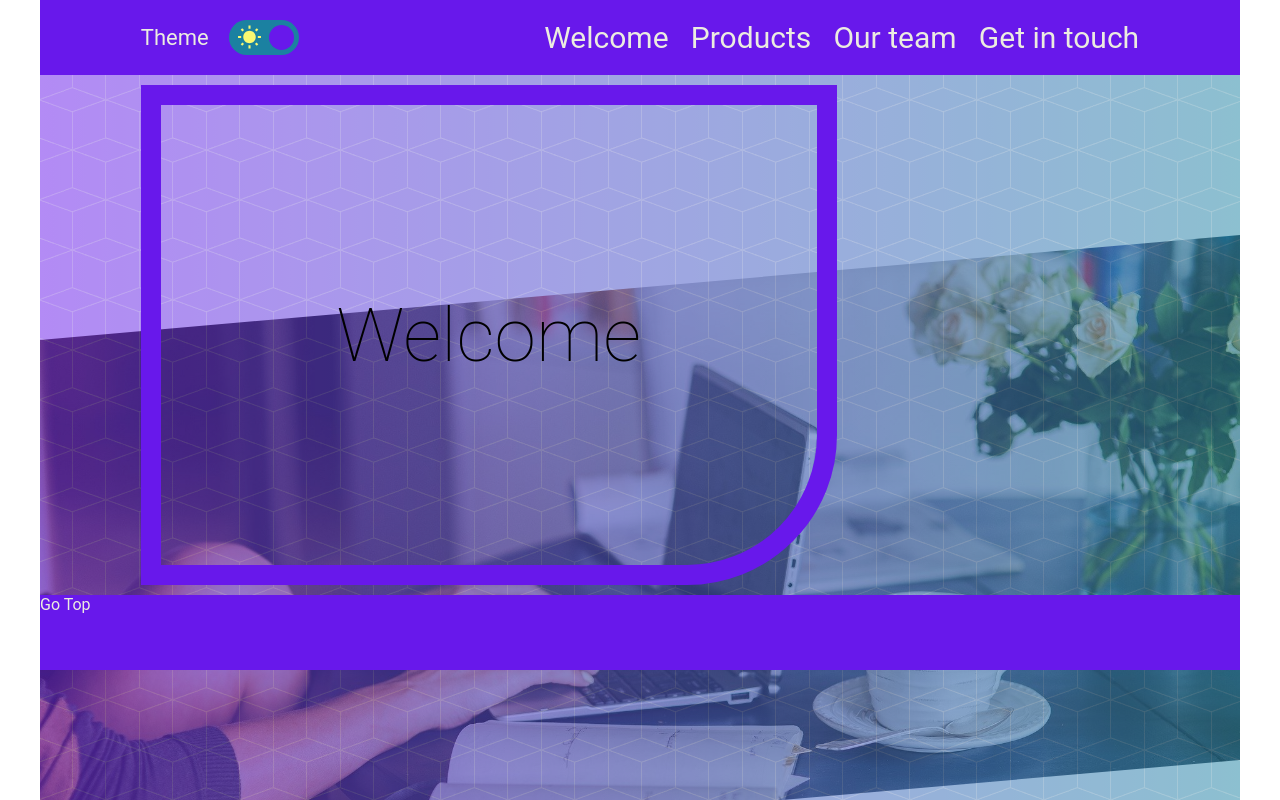
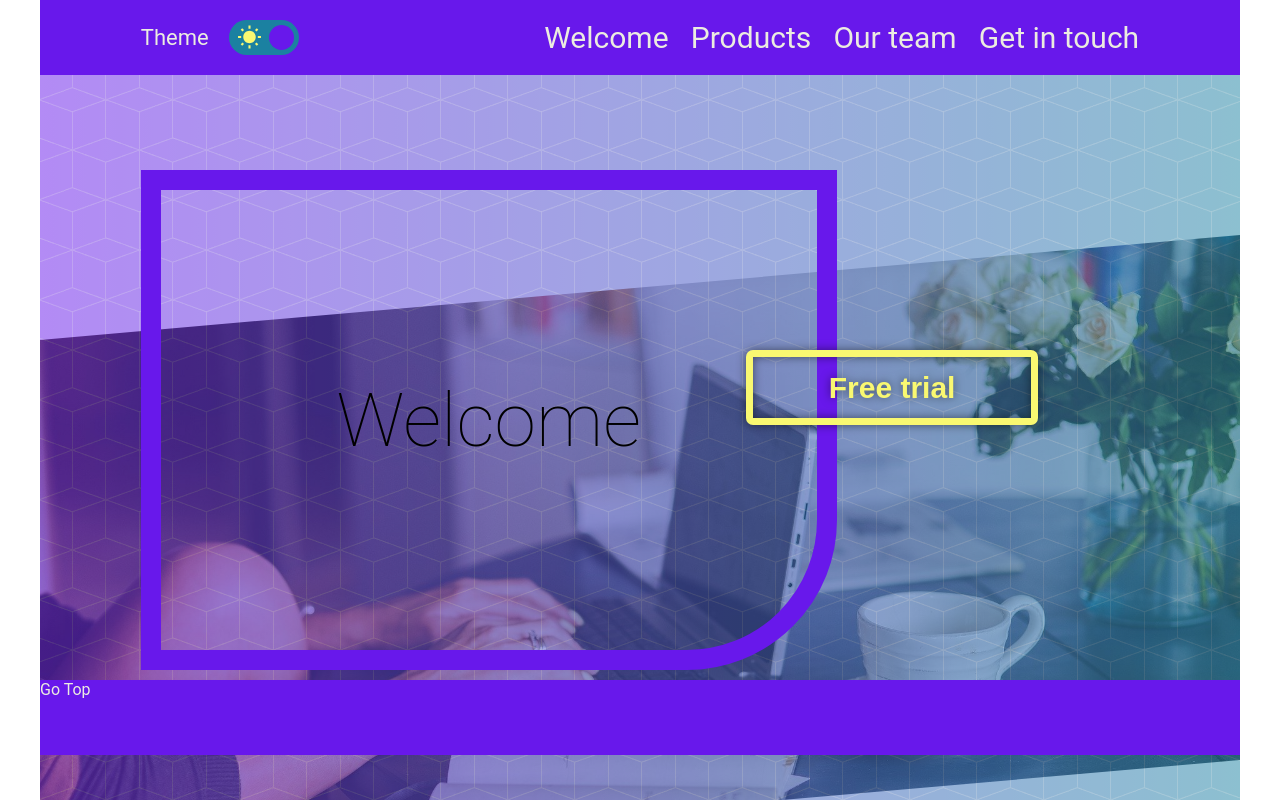
Before and after one commit to AlexanderPershin/themed-spa, a React (Create React App) app: page / in a window 1280 px wide. Built offline with nearby package versions, Linux system fonts and the light colour scheme.

Commit message:
free trial button added

```diff
--- a/src/components/Layers/LayerOne.js
+++ b/src/components/Layers/LayerOne.js
@@ -13,7 +13,7 @@ const StyledDiv = styled.div`
   min-height: 700px;
   &:not(:last-child) {
     /* Gap between divs */
-    margin-bottom: 150px;
+    margin-bottom: 250px;
   }
 `;
 
--- a/src/components/Layers/LayerThree.js
+++ b/src/components/Layers/LayerThree.js
@@ -1,5 +1,6 @@
-import React from 'react';
-import styled from 'styled-components';
+import React, { useContext } from 'react';
+import styled, { ThemeContext } from 'styled-components';
+import { useSpring, animated, config } from 'react-spring';
 import Welcome from '../widgets/Welcome';
 
 const StyledContainer = styled.div`
@@ -9,7 +10,28 @@ const StyledContainer = styled.div`
   grid-gap: 10px;
 `;
 
+const AccentBtn = styled(animated.button)`
+  grid-column: 8 / 11;
+  grid-row: 4 / 5;
+  cursor: pointer;
+  border-radius: ${({ theme }) => theme.borderRadius};
+  border: 7px solid ${({ theme }) => theme.colors.accent};
+  font-size: ${({ theme }) => theme.fontSizes.lg};
+  font-weight: bold;
+  color: ${({ theme }) => theme.colors.accent};
+  outline: none;
+  background-color: transparent;
+`;
+
 const LayerThree = props => {
+  const themeContext = useContext(ThemeContext);
+
+  const [{ y, sh }, set] = useSpring(() => ({
+    y: 10,
+    sh: 0,
+    config: config.wobbly
+  }));
+
   const handleScroll = to => {
     const { parallRef } = props;
 
@@ -18,10 +40,31 @@ const LayerThree = props => {
     }
   };
 
+  const handleFreeTrial = () => {
+    alert('Something cool happened!');
+  };
+
   return (
     <div>
       <StyledContainer>
         <Welcome />
+        <AccentBtn
+          style={{
+            transform: y.interpolate(v => `translateY(${v}px`),
+            boxShadow: sh.interpolate(
+              v =>
+                `0 ${v}px 10px ${v /
+                  2}px rgba(0,0,0,0.5), inset 0 ${v}px 10px ${v /
+                  2}px rgba(0,0,0,0.5)`
+            ),
+            textShadow: sh.interpolate(v => `0 ${v}px 10px rgba(0,0,0,0.5)`)
+          }}
+          onMouseEnter={() => set({ y: 0, sh: 10 })}
+          onMouseLeave={() => set({ y: 10, sh: 0 })}
+          onClick={handleFreeTrial}
+        >
+          Free trial
+        </AccentBtn>
       </StyledContainer>
     </div>
   );
--- a/src/components/widgets/Welcome.js
+++ b/src/components/widgets/Welcome.js
@@ -3,7 +3,7 @@ import styled from 'styled-components';
 
 const StyledWelcome = styled.div`
   grid-column: 2 / 9;
-  grid-row: 1 / 7;
+  grid-row: 2 / 8;
   border: 20px solid ${({ theme }) => theme.colors.primary};
   border-bottom-right-radius: 150px;
   display: flex;
--- a/src/themes/defaultTheme.js
+++ b/src/themes/defaultTheme.js
@@ -15,5 +15,7 @@ export default {
     md: `22px`,
     lg: `30px`,
     xl: `45px`
-  }
+  },
+  shadows: ['0 0 10px rgba(0,0,0,0.5)', '0 3px 10px rgba(0,0,0,0.6)'],
+  borderRadius: '7px'
 };
```
